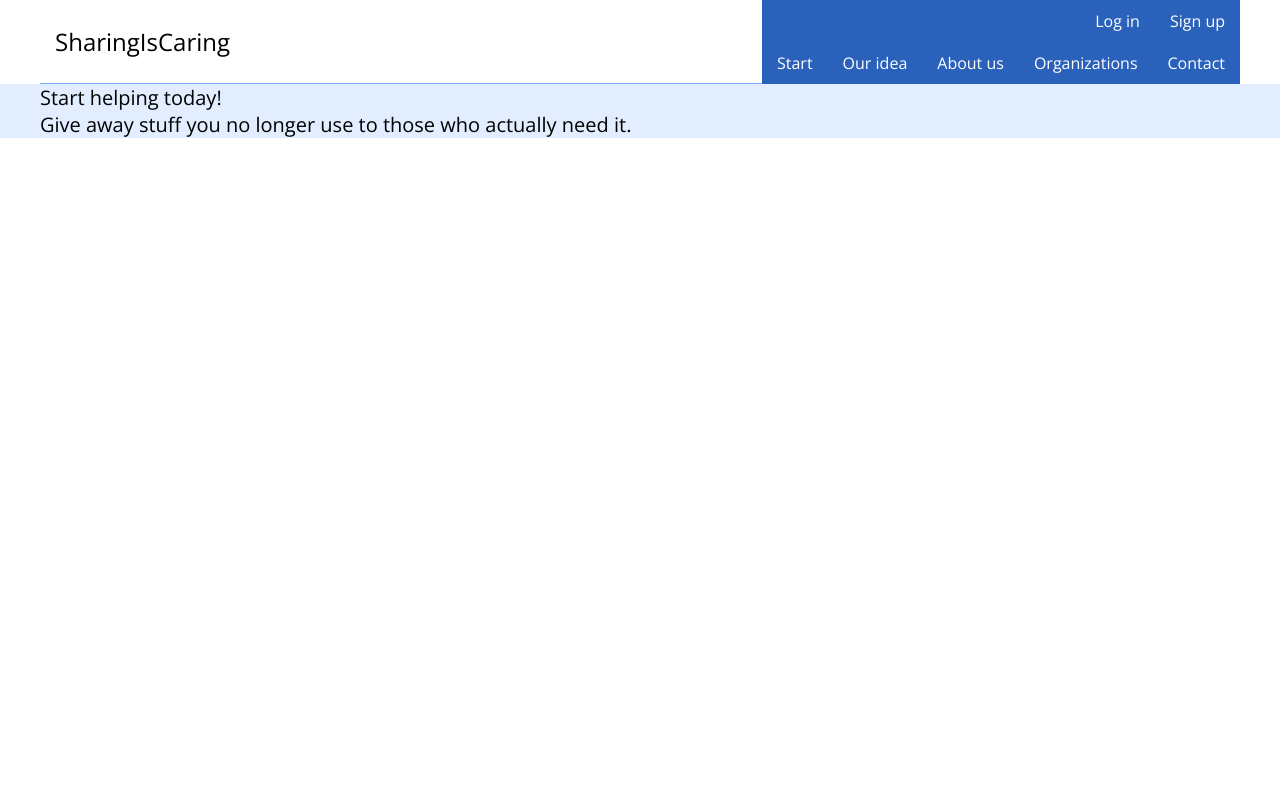
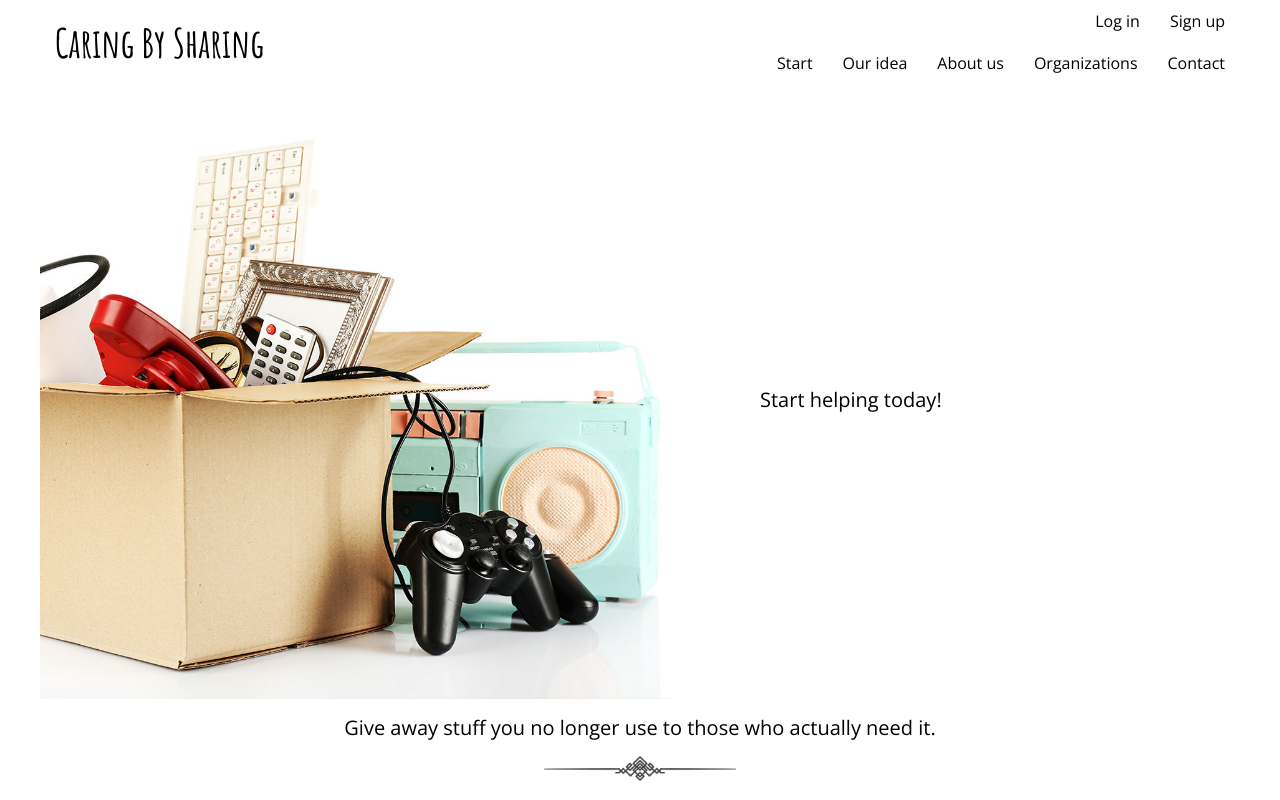
Before and after one commit to BeanMellow/sharing-is-caring, a React app: page / in a window 1280 px wide. Built offline with nearby package versions, Linux system fonts and the light colour scheme.

Commit message:
header/cta tests

```diff
--- a/src/js/App.js
+++ b/src/js/App.js
@@ -1,5 +1,5 @@
 import React from 'react';
-import { HashRouter, Switch, Route, Link, NavLink} from 'react-router-dom';
+import { HashRouter, Switch, Route, Link, NavLink } from 'react-router-dom';
 import LandingPage from './LandingPage';
 
 class App extends React.Component {
--- a/src/js/LandingPage.js
+++ b/src/js/LandingPage.js
@@ -9,7 +9,8 @@ const Logo = props => {
             {/* <div className='mainContainer'> */}
             <div>
                 <FontAwesomeIcon icon={faBars} onClick={props.toggleMenu('navMenu')} />
-                <h1 className='logo'>SharingIsCaring</h1>
+                {/* <h1 className='logo'>SharingIsCaring</h1> */}
+                <h1 className='logo'>Caring By Sharing</h1>
                 <FontAwesomeIcon icon={faUserCog} onClick={props.toggleMenu('userMenu')} />
             </div>
         </div>
@@ -18,8 +19,6 @@ const Logo = props => {
 
 const Navigation = props => {
     return (
-        <div>
-            {/* <nav className='mainContainer'> */}
         <nav className='menu'>
             <ul className={props.state.userMenu}>
                 <li>Log in</li>
@@ -33,7 +32,6 @@ const Navigation = props => {
                 <li>Contact</li>
             </ul>
         </nav>
-        </div>
     );
 }
 
@@ -58,12 +56,14 @@ class Header extends React.Component {
 
     render() {
         return (
-            <div className='headerContainer mainContainer'>
+            <div className='headerContainer'>
+                <div className='mainContainer'>
                     <Logo
                         username={this.state.username}
                         toggleMenu={this.toggleMenu}
                     />
                     <Navigation state={this.state} />
+                </div>
             </div>
         );
     }
@@ -72,9 +72,14 @@ class Header extends React.Component {
 const CallToAction = () => (
     <div className='ctaContainer'>
         <div className='mainContainer'>
+            <div>
+                <div className='image'></div>
                 <h2>Start helping today!</h2>
+            </div>
+            <div>
+                <h2>Give away stuff you no longer use to those who actually need it.</h2>
                 <div className='decoration'></div>
-            <h2>Give away stuff you no longer use to those who actually need it.</h2>
+            </div>
         </div>
     </div>
 );
--- a/src/scss/_landingPage.scss
+++ b/src/scss/_landingPage.scss
@@ -1,4 +1,11 @@
 .headerContainer {
+    @media only screen and (max-width: 699px) {
+        border-bottom: 1px solid $colorMain;
+    }
+    // @media only screen and (min-width: 700px) {
+    //     background: linear-gradient( to right, #fff 0%, #fff 50%, $colorMain 50%, $colorMain 100%);
+    // }
+    >div.mainContainer {
         @media only screen and (min-width: 700px) {
             display: flex;
             nav.menu ul {
@@ -6,11 +13,17 @@
             }
         }
         ul {
-        display: flex;
-        color: #fff;
+            // color: #fff;
+            li {
+                cursor: pointer;
+                // font-weight: 700;
+                &:hover {
+                    // color: $colorMain;
+                    background-color: $colorBgLight;
+                }
+            }
         }
         .logoContainer {
-        border-bottom: 1px solid $colorMain;
             flex-grow: 1;
             >div {
                 display: flex;
@@ -23,22 +36,26 @@
                     margin-right: 15px;
                 }
                 .logo {
+                    font-family: 'Amatic SC', cursive;
+                    font-weight: 700;
+                    // min-width: 250px;
                     padding: 5px 15px;
                     flex-grow: 1;
                     position: relative;
                     @media only screen and (max-width: 699px) {
                         &:before {
                             content: '';
-                        height: 30px;
+                            height: 40px;
                             width: 1px;
                             background-color: $colorMain;
                             position: absolute;
-                        top: 7px;
+                            top: 10px;
                             left: 0;
                         }
                     }
                 }
                 @media only screen and (min-width: 700px) {
+                    // background-image: linear-gradient(to right, #fff 0%, #fff 30%, $colorMain 100%);
                     svg {
                         display: none;
                     }
@@ -48,7 +65,7 @@
         nav {
             ul {
                 flex-direction: column;
-            background-color: $colorBgDark;
+                // background-color: $colorMain;
                 position: absolute;
                 width: 100%;
                 li {
@@ -69,7 +86,37 @@
             }
         }
     }
+}
 
 .ctaContainer {
-    background-color: $colorBgLight;
+    // background-color: $colorBgLight;
+    .mainContainer>div {
+        background-color: #fff;
+        display: flex;
+        align-items: center;
+        padding-top: 15px;
+        &:last-of-type {
+            flex-direction: column;
         }
+        h2 {
+            text-align: center;
+        }
+        .image {
+            height: 150px;
+            width: 180px;
+            background: url('../images/header\ cut.png') left no-repeat;
+            background-size: contain;
+            @media only screen and (min-width: 700px) {
+                height: 600px;
+                width: 720px;
+            }
+        }
+        .decoration {
+            height: 25px;
+            width: 360px;
+            background: url('../images/decoration.png') center no-repeat;
+            background-size: contain;
+            margin-top: 15px;
+        }
+    }
+}
--- a/src/scss/_variables.scss
+++ b/src/scss/_variables.scss
@@ -1,8 +1,10 @@
 $fontSizeMain: 16px;
 $fontSizeMedium: 20px;
 $fontSizeLarge: 24px;
+$fontSizeLogo: 40px;
 
 $colorMain: #7aadff;
+// $colorMain:#48963d;
 $colorBgLight: #e2eeff;
 $colorBgDark: #2a61ba;
 // $colorBgSecondary:
--- a/src/scss/main.scss
+++ b/src/scss/main.scss
@@ -1,19 +1,23 @@
 @import '_reset.scss';
 @import url('https://fonts.googleapis.com/css?family=Open+Sans:300,400,700');
+@import url('https://fonts.googleapis.com/css?family=Amatic+SC:700');
 @import '_variables.scss';
 @import '_animations.scss';
 @import '_landingPage.scss';
 body {
     font-family: 'Open Sans', sans-serif;
     font-size: $fontSizeMain;
+    // background-image: url('../images/crissxcross.png');
     .mainContainer {
+        // width: 80%;
+        // min-width: 300px;
+        margin: 0 auto;
         @media only screen and (min-width: 1200px) {
             max-width: 1200px;
-            margin: 0 auto;
         }
     }
     h1 {
-        font-size: $fontSizeLarge;
+        font-size: $fontSizeLogo;
     }
     h2 {
         font-size: $fontSizeMedium;
@@ -22,8 +26,7 @@ body {
         display: none;
     }
     .slideInRight {
-        animation: slide-in-right .3s ease-out;
-        // -webkit-animation: slide-down .3s ease-out;
+        animation: slide-in-right .3s ease-out; // -webkit-animation: slide-down .3s ease-out;
         // -moz-animation: slide-down .3s ease-out;
     }
     .slideOutLeft {
```
Also changed, not shown: src/images/decoration.png (added), src/images/header cut.png (added), src/images/header.jpg (added). Lines whose indentation alone changed are shown as unchanged.
